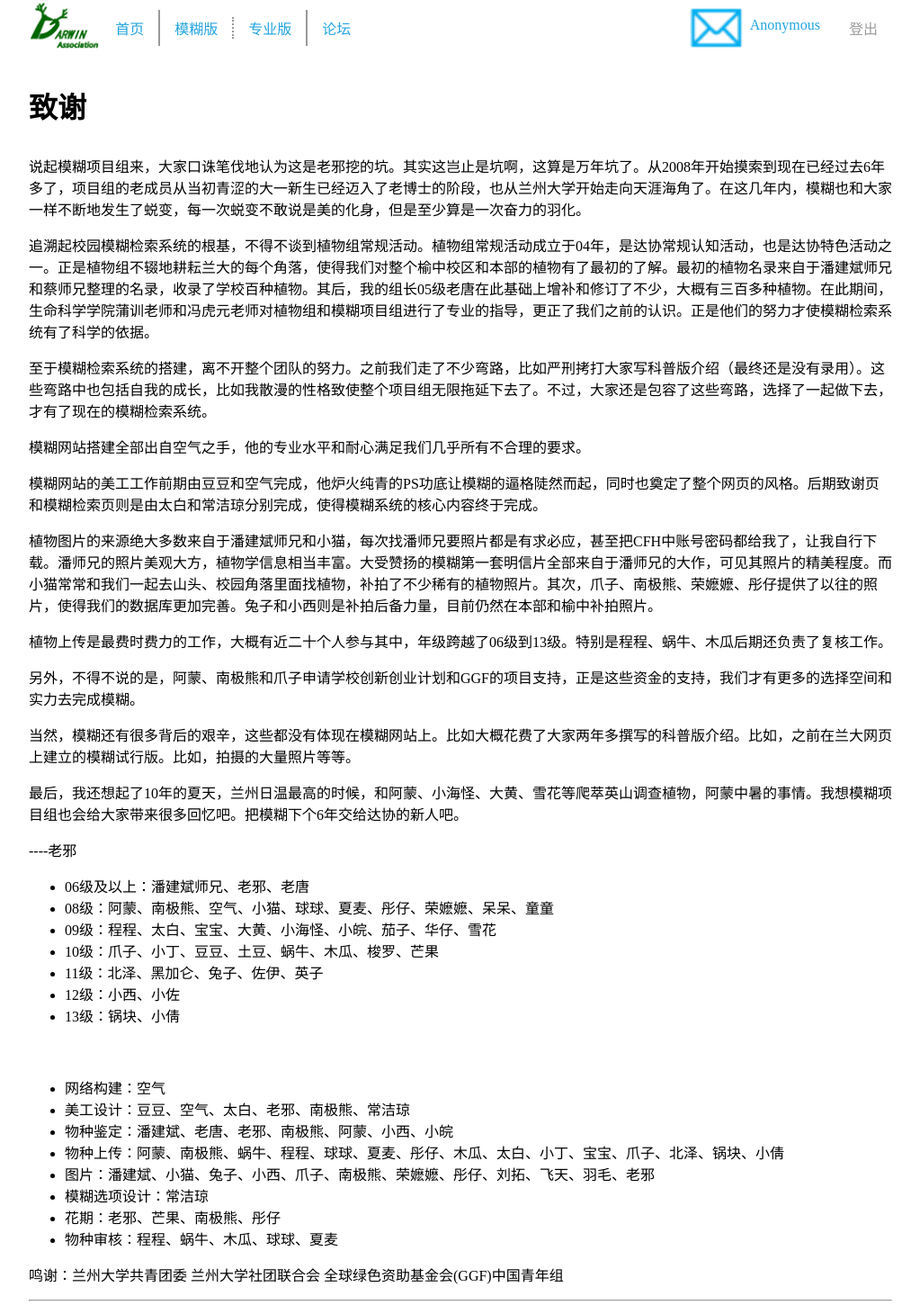
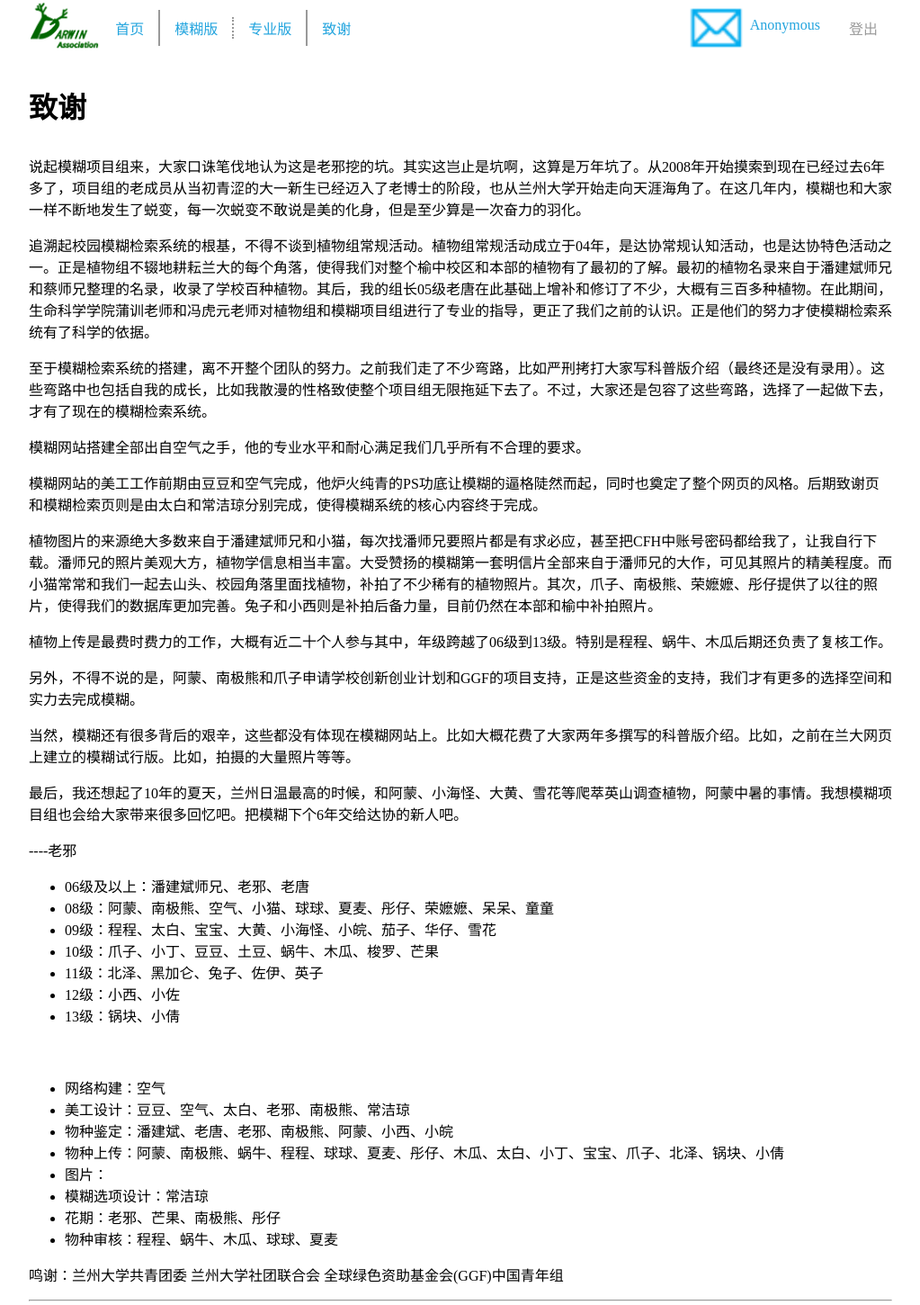
Before and after one commit to suwei-air/plantsearch, a CodeIgniter app: page /page/acknowledgements in a window 1280 px wide. Shown: the top 1450 px of the page at 90% size, without its empty margins (128-1151 px from the left). Run offline with CodeIgniter, Linux system fonts and the light colour scheme; some libraries are stand-ins or nearby versions.

Commit message:
Show list of photographers in acknowledgements page

```diff
--- a/application/controllers/page.php
+++ b/application/controllers/page.php
@@ -24,8 +24,12 @@ class Page extends CI_Controller {
 	}
 
 	public function acknowledgements() {
+		$this->load->model('plant_model');
+		$data = array(
+			'photographers' => $this->plant_model->get_photographers()
+		);
 		$this->load->view('header');
-		$this->load->view('page/acknowledgements');
+		$this->load->view('page/acknowledgements', $data);
 		$this->load->view('footer');
 	}
 }
--- a/application/models/plant_model.php
+++ b/application/models/plant_model.php
@@ -267,6 +267,10 @@ class Plant_model extends CI_Model {
 		return $this->db->from('photo')->where('plant_id', $plant_id)->order_by('description')->get()->result_array();
 	}
 
+	public function get_photographers() {
+		return $this->db->select('photographer')->distinct()->from('photo')->get()->result_array();
+	}
+
 	public function verify($plant_id)
 	{
 		$query = $this->db->select('status')
--- a/application/views/header.php
+++ b/application/views/header.php
@@ -24,7 +24,7 @@
           <li><a href="/search/pro">专业版</a></li>
         </ul>
       </li>
-      <li><a href="">论坛</a></li>
+      <li><a href="/page/acknowledgements">致谢</a></li>
     </ul>
   </nav>
   <div id="h-user">
--- a/application/views/page/acknowledgements.php
+++ b/application/views/page/acknowledgements.php
@@ -27,7 +27,7 @@
     <li>美工设计：豆豆、空气、太白、老邪、南极熊、常洁琼</li>
     <li>物种鉴定：潘建斌、老唐、老邪、南极熊、阿蒙、小西、小皖</li>
     <li>物种上传：阿蒙、南极熊、蜗牛、程程、球球、夏麦、彤仔、木瓜、太白、小丁、宝宝、爪子、北泽、锅块、小倩</li>
-    <li>图片：潘建斌、小猫、兔子、小西、爪子、南极熊、荣嬷嬷、彤仔、刘拓、飞天、羽毛、老邪</li>
+    <li>图片：<?php foreach ($photographers as $photographer) { echo $photographer['photographer'] . ' '; } ?></li>
     <li>模糊选项设计：常洁琼</li>
     <li>花期：老邪、芒果、南极熊、彤仔</li>
     <li>物种审核：程程、蜗牛、木瓜、球球、夏麦</li>
```
